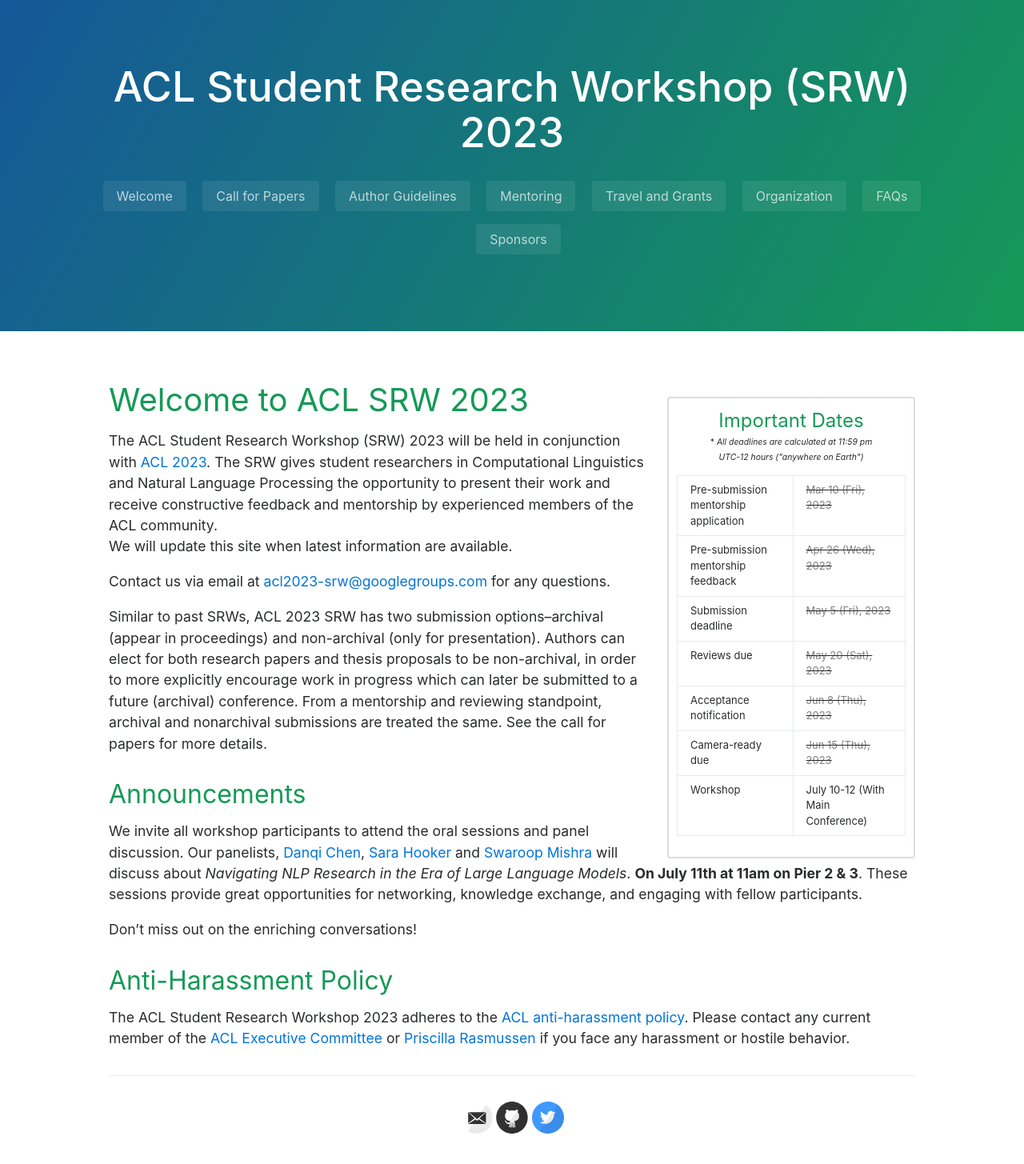
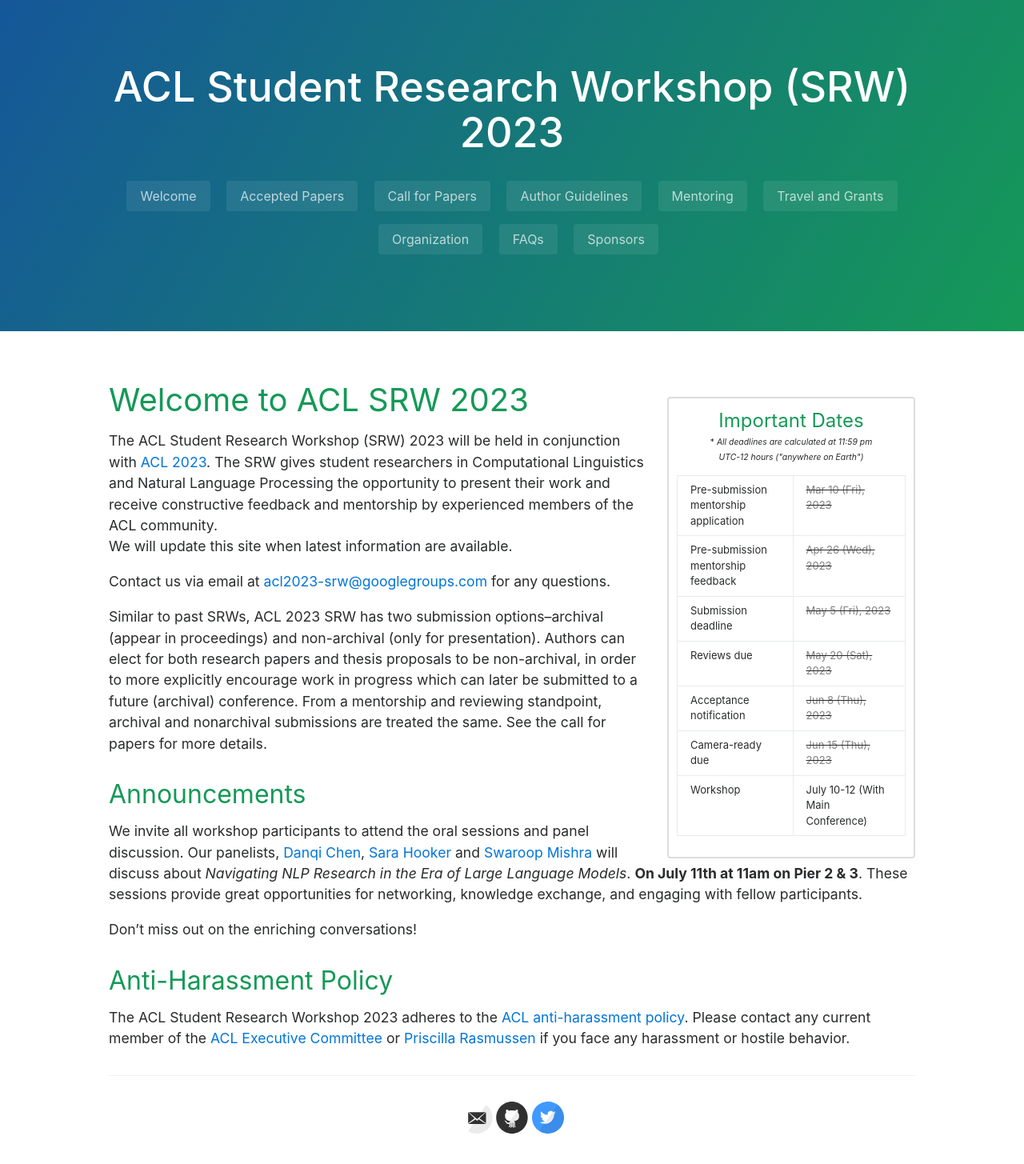
Before and after one commit to acl2025-srw/acl2025-srw.github.io, a Jekyll site: the page built from index.md, in a window 1280 px wide. Shown: the whole page at 80% size. Built offline with Jekyll 4.4.1, drawn with Linux system fonts in a browser that asks for light colours.

Commit message:
Added link to accepted papers.

```diff
--- a/_includes/page-header.html
+++ b/_includes/page-header.html
@@ -2,6 +2,7 @@
   <h1 class="project-name">{{ site.title }}</h1>
   <h2 class="project-tagline">{{ site.tagline }}</h2>
   <a href="/" class="btn">Welcome</a>
+  <a href="/accepted" class="btn">Accepted Papers</a>
   <a href="/cfp" class="btn">Call for Papers</a>
   <a href="/author" class="btn">Author Guidelines</a>
   <a href="/mentoring" class="btn">Mentoring</a>
```
